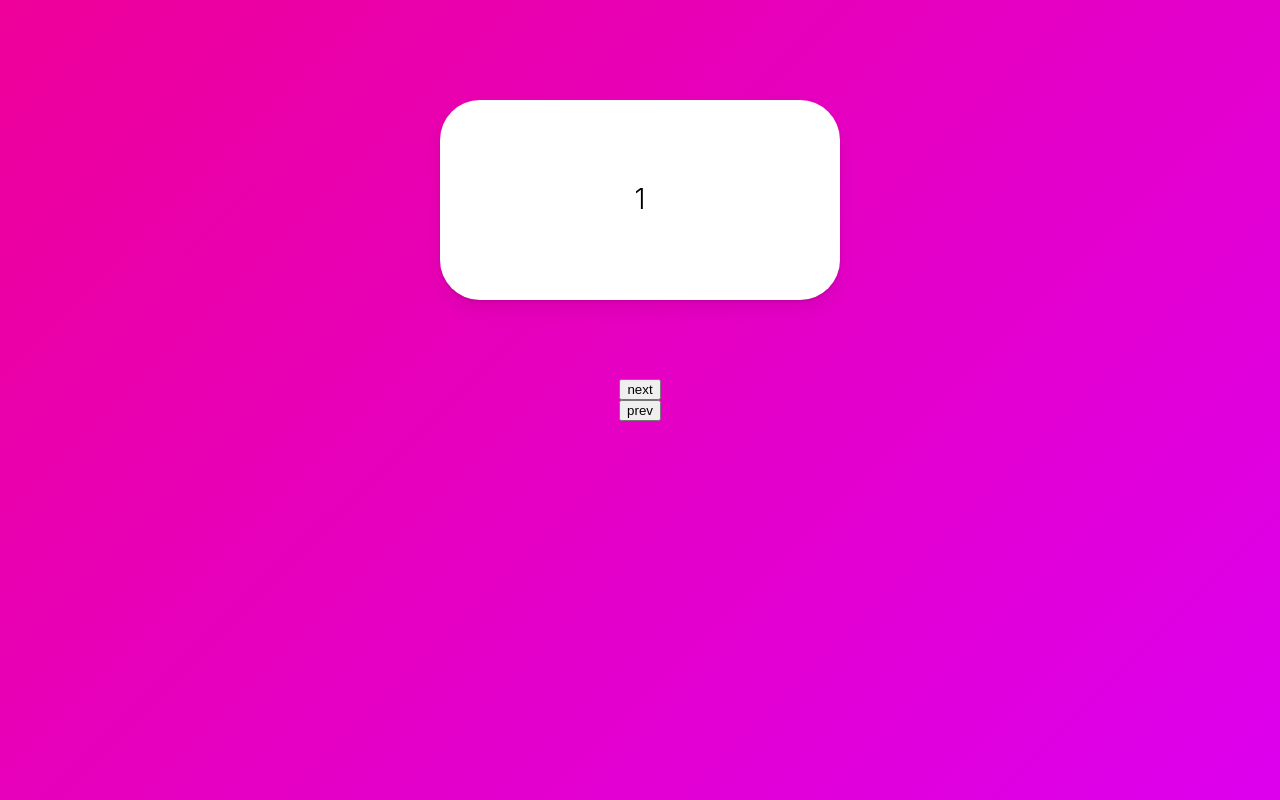
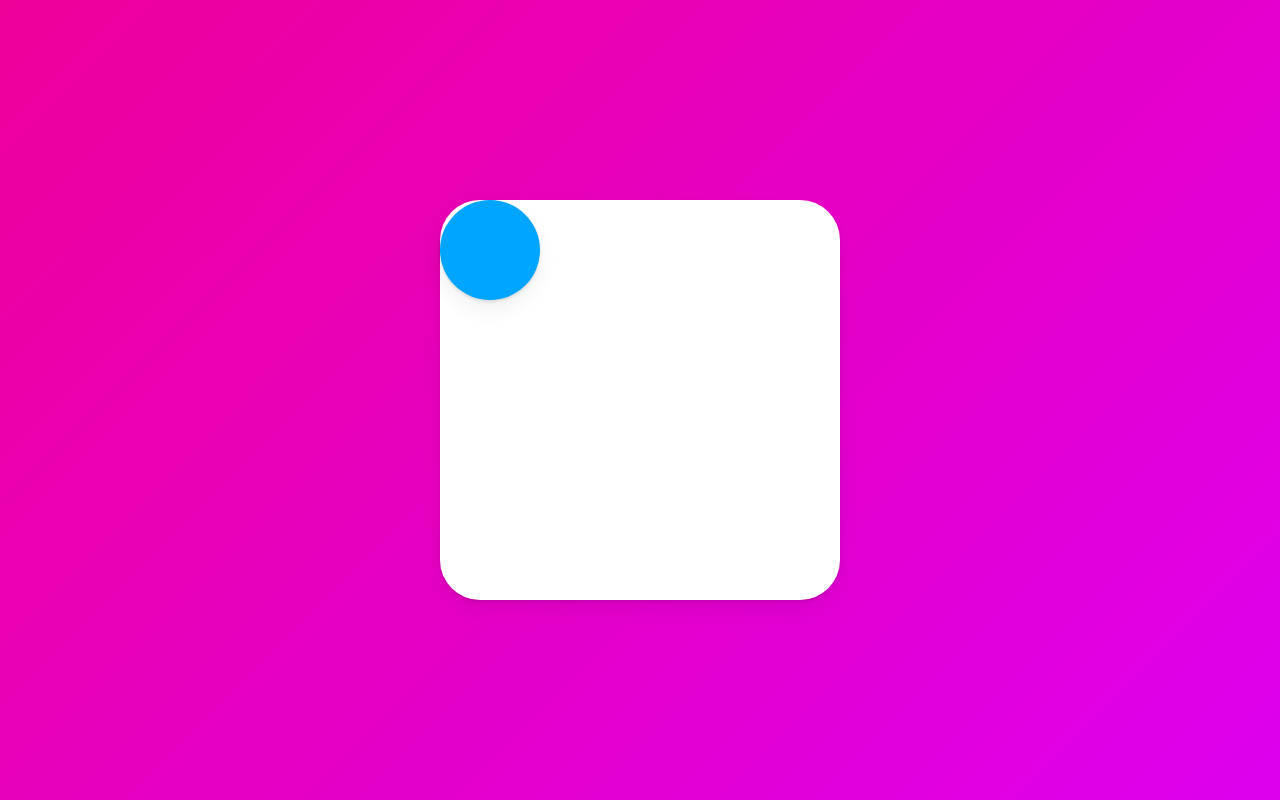
Before and after one commit to HamInKyou/nomadReact, a React (Create React App) app in the folder framer-motion-practice-app/: page / in a window 1280 px wide. Built offline with nearby package versions, Linux system fonts and the light colour scheme; a web font is replaced by a local one.

Commit message:
[framer-motion-practice-app]#7.16 layout 속성 활용해서 레이아웃의 변화가 있을 시 애니메이션
레이아웃의 변화가 있을 시, 애니메이션을 자연스럽게 흐르듯이 이어준다!

```diff
--- a/framer-motion-practice-app/src/App.tsx
+++ b/framer-motion-practice-app/src/App.tsx
@@ -1,5 +1,5 @@
 import styled from "styled-components";
-import { motion, AnimatePresence } from "framer-motion";
+import { motion } from "framer-motion";
 import { useState } from "react";
 
 const Wrapper = styled(motion.div)`
@@ -13,71 +13,36 @@ const Wrapper = styled(motion.div)`
 
 const Box = styled(motion.div)`
   width: 400px;
-  height: 200px;
+  height: 400px;
   background-color: rgba(255, 255, 255, 1);
   border-radius: 40px;
-  position: absolute;
-  top: 100px;
   display: flex;
-  justify-content: center;
-  align-items: center;
-  font-size: 28px;
   box-shadow: 0 2px 3px rgba(0, 0, 0, 0.1), 0 10px 20px rgba(0, 0, 0, 0.06);
 `;
 
-const box = {
-  //custom값을 받아서 variants에 적용하려면, 이전의 객체 형식이 아니라 함수 형식으로 작성되어야해!
-  entry: (isBack: boolean) => ({
-    //custom에서 지정한 값을 인자로 받는다.
-    x: isBack ? -500 : 500,
-    opacity: 0,
-    scale: 0,
-  }),
-  center: {
-    x: 0,
-    opacity: 1,
-    scale: 1,
-    transition: {
-      duration: 0.3,
-    },
-  },
-  exit: (isBack: boolean) => ({
-    x: isBack ? 500 : -500,
-    opacity: 0,
-    scale: 0,
-    transition: { duration: 0.3 },
-  }),
-};
+const Circle = styled(motion.div)`
+  background-color: #00a5ff;
+  height: 100px;
+  width: 100px;
+  border-radius: 50px;
+  box-shadow: 0 2px 3px rgba(0, 0, 0, 0.1), 0 10px 20px rgba(0, 0, 0, 0.06);
+`;
+
 function App() {
-  const [visible, setVisible] = useState(1); //현재 차례의 슬라이드
-  const [back, setBack] = useState(false); //슬라이드 어디 방향으로 이동시킬지에 대한 state
-  const nextPlease = () => {
-    setBack(false); //back이 false니까 오른쪽에서 새로운게 나오는 방향으로
-    setVisible((prev) => (prev === 10 ? 10 : prev + 1));
-  };
-  const prevPlease = () => {
-    setBack(true); //back이 true니까 왼쪽에서 새로운게 나오는 방향으로
-    setVisible((prev) => (prev === 1 ? 1 : prev - 1));
-  };
+  const [clicked, setClicked] = useState(false);
+  const toggleClicked = () => setClicked((prev) => !prev);
   return (
-    <Wrapper>
-      {/* Box exit할 때 수행하는 애니메이션에 대한 variants에 custom 전해주려면 exit을 발생시키는 AnimatePresence에 custom을 전달해줘야한다! */}
-      <AnimatePresence custom={back}>
-        <Box
-          custom={back} //variants에 custom 전달하여 동적으로 애니메이션 조작할 수 있게 해주었다!
-          variants={box}
-          initial="entry"
-          animate="center"
-          exit="exit"
-          key={visible}
-          //리액트 컴포넌트는 key가 바뀔 때마다 새로운 컴포넌트라고 생각하고 기존걸 언마운트 시키고 새걸 새롭게 마운트시킨다!
-          //즉, key가 바뀌면 initial, animate, exit를 모두 수행한다는 것!
-        >
-          {visible}
-        </Box>
-      </AnimatePresence>
-      <button onClick={nextPlease}>next</button>
-      <button onClick={prevPlease}>prev</button>
+    <Wrapper onClick={toggleClicked}>
+      <Box
+        //Wrapper 클릭에 따라 clicked state가 바뀌며, 이에따라 레이아웃을 동적으로 변하게 함
+        style={{
+          justifyContent: clicked ? "center" : "flex-start",
+          alignItems: clicked ? "center" : "flex-start",
+        }}
+      >
+        {/* layout 속성을 부여하면, 해당 컴포넌트의 레이아웃이 바뀌었을 때(위치변경시) 애니메이션으로 자연스럽게 이어준다. */}
+        <Circle layout />
+      </Box>
     </Wrapper>
   );
 }
```
